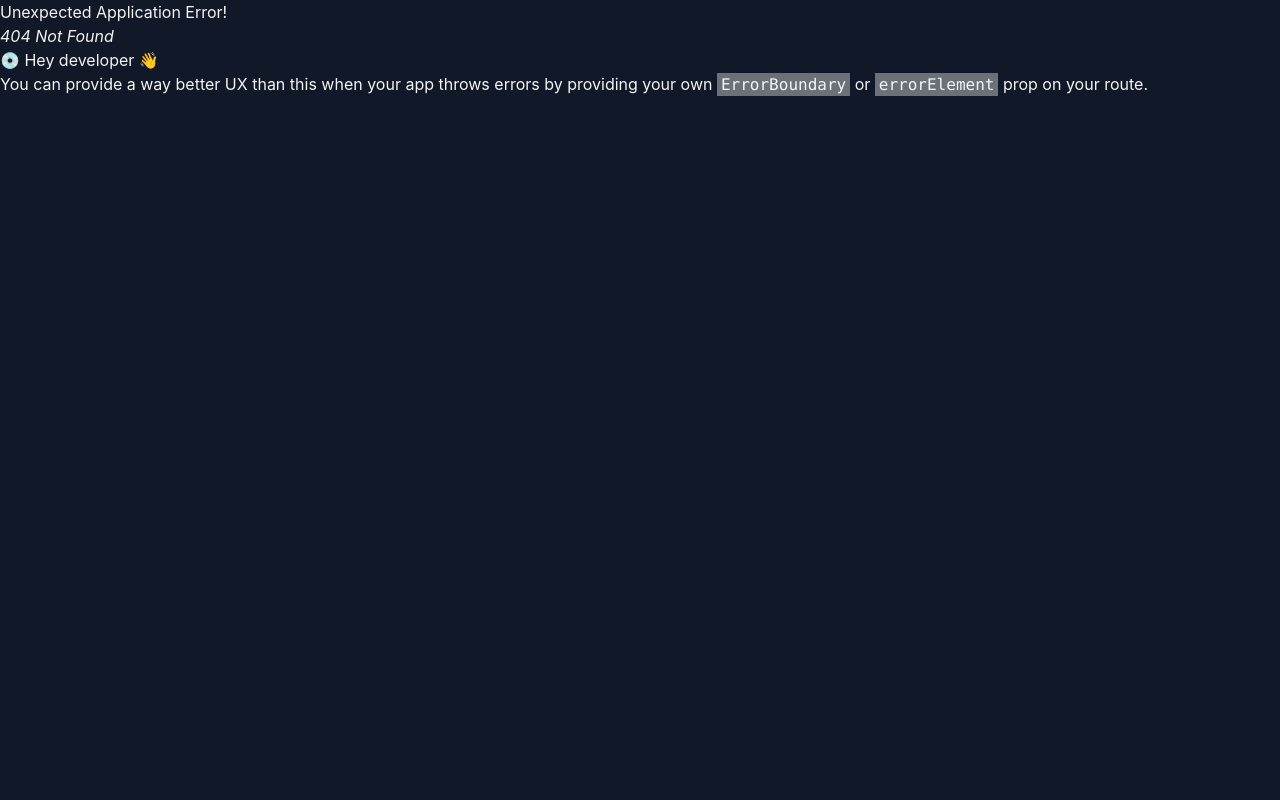
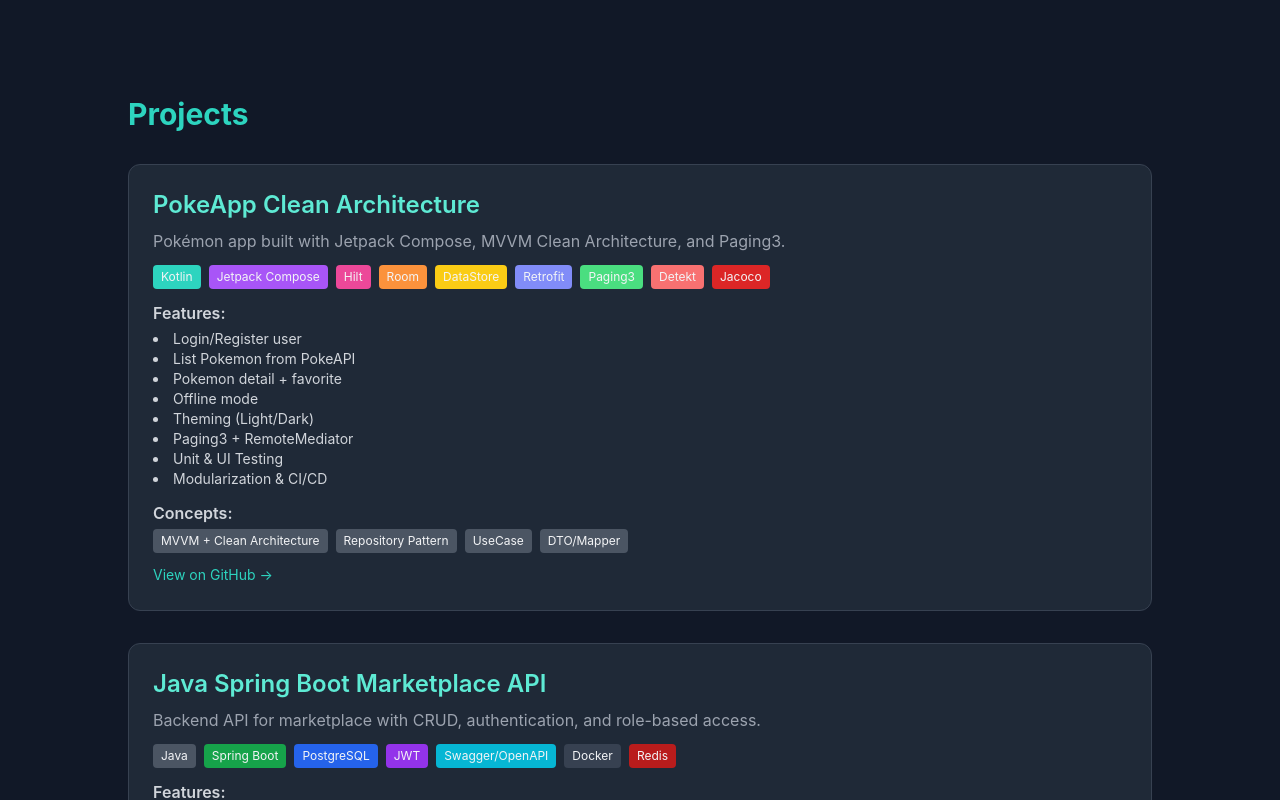
Before and after one commit to nicolasjuniar/nicolasjuniar.github.io, a React (Vite) app: page /projects in a window 1280 px wide. Before the commit this address had no page. Shown: the top 800 px of the page. Built offline with nearby package versions, Linux system fonts and the light colour scheme.

Commit message:
add list idea project to do

```diff
--- a/src/main.tsx
+++ b/src/main.tsx
@@ -4,6 +4,7 @@
 import App from "./App.tsx";
 import { createBrowserRouter, RouterProvider } from "react-router-dom";
 import Detail from "./pages/Detail";
+import Projects from "./pages/Projects";
 
 const router = createBrowserRouter([
   {
@@ -14,6 +15,10 @@
     path: "/detail",
     element: <Detail />,
   },
+  {
+    path: "/projects",
+    element: <Projects />,
+  },
 ]);
 
 createRoot(document.getElementById("root")!).render(
--- /dev/null
+++ b/src/pages/Projects.tsx
@@ -0,0 +1,302 @@
+import { motion } from "framer-motion";
+
+const projects = [
+  {
+    title: "PokeApp Clean Architecture",
+    desc: "Pokémon app built with Jetpack Compose, MVVM Clean Architecture, and Paging3.",
+    stack: [
+      "Kotlin",
+      "Jetpack Compose",
+      "Hilt",
+      "Room",
+      "DataStore",
+      "Retrofit",
+      "Paging3",
+      "Detekt",
+      "Jacoco",
+    ],
+    features: [
+      "Login/Register user",
+      "List Pokemon from PokeAPI",
+      "Pokemon detail + favorite",
+      "Offline mode",
+      "Theming (Light/Dark)",
+      "Paging3 + RemoteMediator",
+      "Unit & UI Testing",
+      "Modularization & CI/CD",
+    ],
+    concept: [
+      "MVVM + Clean Architecture",
+      "Repository Pattern",
+      "UseCase",
+      "DTO/Mapper",
+    ],
+  },
+  {
+    title: "Java Spring Boot Marketplace API",
+    desc: "Backend API for marketplace with CRUD, authentication, and role-based access.",
+    stack: [
+      "Java",
+      "Spring Boot",
+      "PostgreSQL",
+      "JWT",
+      "Swagger/OpenAPI",
+      "Docker",
+      "Redis",
+    ],
+    features: [
+      "CRUD Product & User",
+      "Authentication + JWT",
+      "Role-based access",
+      "Search & Paging",
+      "Logging & error handling",
+      "Unit & Integration tests",
+      "Advanced: Redis caching, Docker deployment",
+    ],
+    concept: [
+      "Service Layer",
+      "Repository Pattern",
+      "DTO",
+      "RESTful API",
+      "Authentication & Authorization",
+    ],
+  },
+  {
+    title: "Golang Social Media API Lite",
+    desc: "Golang backend with Gin & MongoDB for CRUD posts, likes, and follow system.",
+    stack: ["Golang", "Gin", "MongoDB", "JWT", "Swagger UI", "Docker", "Redis"],
+    features: [
+      "CRUD Post & User",
+      "Like/Comment system",
+      "Follow/Unfollow users",
+      "Pagination for posts",
+      "Middleware: Logging & validation",
+      "Unit & integration tests",
+      "Advanced: Redis, Docker, Microservice-ready",
+    ],
+    concept: [
+      "Repository Pattern",
+      "Service Layer",
+      "Middleware",
+      "Error Handling",
+      "Swagger UI",
+    ],
+  },
+  {
+    title: "Flutter PokeApp BLoC",
+    desc: "Pokémon app in Flutter using BLoC state management and offline caching.",
+    stack: [
+      "Flutter",
+      "BLoC/Cubit",
+      "Dio",
+      "Hive",
+      "Auto_route",
+      "flutter_animate",
+    ],
+    features: [
+      "Login/Register user",
+      "List Pokemon from PokeAPI",
+      "Pokemon detail + favorite",
+      "Offline caching",
+      "Theming (Light/Dark)",
+      "Animations: Hero, Fade, Slide",
+      "Unit & Widget Testing",
+      "Modularization & CI/CD",
+    ],
+    concept: [
+      "BLoC",
+      "Clean Architecture",
+      "Repository",
+      "DTO/Mapper",
+      "Dependency Injection",
+    ],
+  },
+  {
+    title: "Android Clean Architecture Skeleton Library",
+    desc: "Starter template for Android apps with Clean Architecture and Jetpack Compose.",
+    stack: [
+      "Kotlin",
+      "Jetpack Compose",
+      "Hilt",
+      "Room",
+      "Paging3",
+      "Retrofit",
+      "Jacoco",
+      "Detekt",
+    ],
+    features: [
+      "MVVM + Clean Architecture setup",
+      "BaseActivity/BaseFragment/BaseViewModel",
+      "Reusable Composables or XML snippets",
+      "Navigation Component setup",
+      "DI: Dagger Hilt",
+      "Network & DB setup template",
+      "Unit test templates",
+      "Extensions, Logger, Coroutine helpers",
+      "Modularization & CI/CD ready",
+    ],
+    concept: [
+      "MVVM + Clean Architecture",
+      "Repository",
+      "UseCase",
+      "DTO/Mapper",
+      "Modularization",
+    ],
+  },
+  {
+    title: "Jetpack Compose Playground",
+    desc: "Explore all Jetpack Compose components and state management patterns.",
+    stack: ["Kotlin", "Jetpack Compose"],
+    features: [
+      "Text, Button, Image, Icon",
+      "Row, Column, Box, ConstraintLayout",
+      "LazyColumn / LazyRow",
+      "Card, Surface, Scaffold, AppBar",
+      "Dialogs, Snackbars, Toasts",
+      "Animations: Fade, Slide, Scale",
+      "State management: remember, mutableStateOf, ViewModel",
+      "Theming & Modifiers",
+    ],
+    concept: [
+      "Component exploration",
+      "State management",
+      "Theming",
+      "UI/UX patterns",
+    ],
+  },
+  {
+    title: "Flutter Widget Playground",
+    desc: "Explore all Flutter widgets and interactions with BLoC examples.",
+    stack: ["Flutter", "BLoC/Cubit", "Material3"],
+    features: [
+      "Text, Icon, Image, Button",
+      "Row, Column, Stack, Container, SizedBox",
+      "ListView, GridView, ScrollViews",
+      "Card, Scaffold, AppBar, BottomNavigationBar",
+      "Dialogs, Snackbars, Tooltip",
+      "Animations: Hero, FadeTransition, AnimatedContainer",
+      "GestureDetector, InkWell",
+      "Theming (Light/Dark)",
+    ],
+    concept: [
+      "Widget exploration",
+      "State management",
+      "Animations",
+      "Gesture handling",
+    ],
+  },
+];
+
+const badgeColor = (tech: string) => {
+  switch (tech.toLowerCase()) {
+    case "kotlin":
+      return "bg-teal-400";
+    case "jetpack compose":
+      return "bg-purple-500";
+    case "hilt":
+      return "bg-pink-500";
+    case "room":
+      return "bg-orange-400";
+    case "datastore":
+      return "bg-yellow-400";
+    case "retrofit":
+      return "bg-indigo-400";
+    case "paging3":
+      return "bg-green-400";
+    case "detekt":
+      return "bg-red-400";
+    case "jacoco":
+      return "bg-red-600";
+    case "spring boot":
+      return "bg-green-600";
+    case "java":
+      return "bg-gray-600";
+    case "postgresql":
+      return "bg-blue-600";
+    case "jwt":
+      return "bg-purple-600";
+    case "swagger/openapi":
+      return "bg-cyan-500";
+    case "docker":
+      return "bg-gray-700";
+    case "redis":
+      return "bg-red-700";
+    case "golang":
+      return "bg-cyan-600";
+    case "gin":
+      return "bg-blue-500";
+    case "flutter":
+      return "bg-blue-400";
+    case "bloc/cubit":
+      return "bg-orange-500";
+    case "dio":
+      return "bg-indigo-500";
+    case "hive":
+      return "bg-yellow-600";
+    default:
+      return "bg-gray-500";
+  }
+};
+
+export default function Projects() {
+  return (
+    <div className="min-h-screen bg-gray-900 text-gray-100 font-inter px-6 md:px-0 py-24 max-w-5xl mx-auto">
+      <h3 className="text-3xl font-bold text-teal-400 mb-8">Projects</h3>
+      <div className="space-y-8">
+        {projects.map((p) => (
+          <motion.div
+            key={p.title}
+            whileHover={{ scale: 1.02 }}
+            className="bg-gray-800 p-6 rounded-xl border border-gray-700"
+          >
+            <h4 className="text-2xl font-semibold mb-2 text-teal-300">
+              {p.title}
+            </h4>
+            <p className="text-gray-400 mb-3">{p.desc}</p>
+
+            <div className="flex flex-wrap gap-2 mb-3">
+              {p.stack.map((tech) => (
+                <span
+                  key={tech}
+                  className={`text-xs px-2 py-1 rounded ${badgeColor(tech)}`}
+                >
+                  {tech}
+                </span>
+              ))}
+            </div>
+
+            <div className="mb-3">
+              <p className="font-semibold text-gray-300 mb-1">Features:</p>
+              <ul className="list-disc list-inside text-gray-300 text-sm">
+                {p.features.map((f, idx) => (
+                  <li key={idx}>{f}</li>
+                ))}
+              </ul>
+            </div>
+
+            <div>
+              <p className="font-semibold text-gray-300 mb-1">Concepts:</p>
+              <div className="flex flex-wrap gap-2">
+                {p.concept.map((c) => (
+                  <span
+                    key={c}
+                    className="text-xs px-2 py-1 bg-gray-600 rounded"
+                  >
+                    {c}
+                  </span>
+                ))}
+              </div>
+            </div>
+
+            <a
+              href="#"
+              className="text-teal-400 text-sm mt-3 inline-block hover:underline"
+            >
+              View on GitHub →
+            </a>
+          </motion.div>
+        ))}
+      </div>
+    </div>
+  );
+}
```
